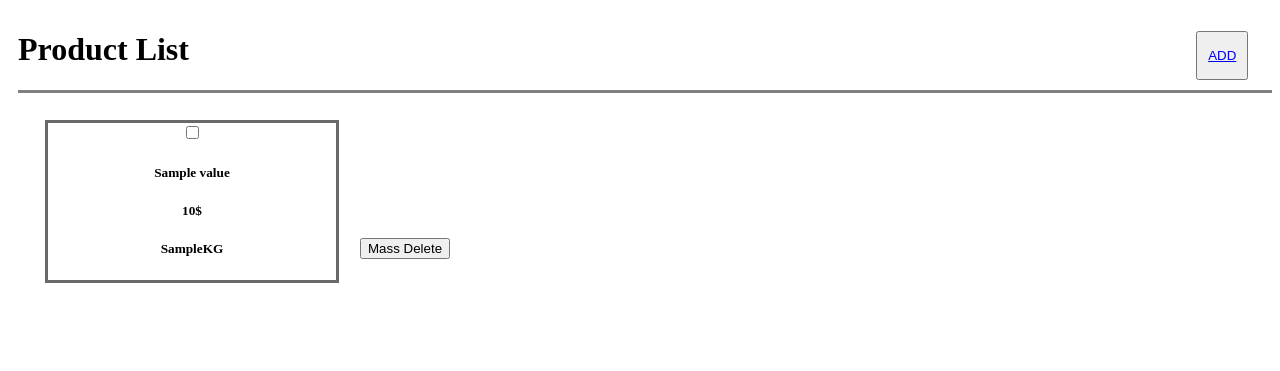
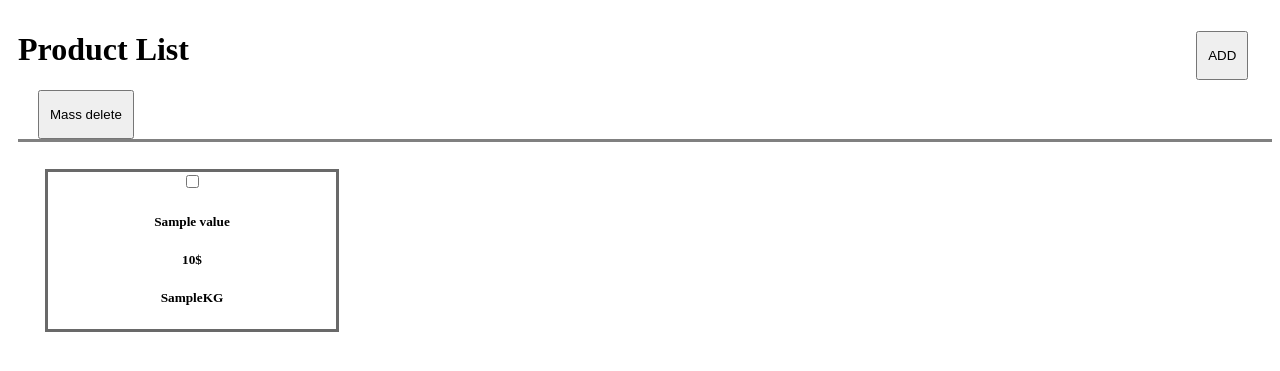
Before and after one commit to nikamgebroo/myproject, a PHP site: page /main.php in a window 1280 px wide. Shown: the top 371 px of the page. Run offline with PHP 8.4, Linux system fonts and the light colour scheme; tables that the repository leaves empty or names only in its code hold one stand-in row (values such as "Sample post"); data that the repository does not hold is empty.

Commit message:
fixed all visual bugs

```diff
--- a/main.css
+++ b/main.css
@@ -8,18 +8,20 @@
 }
 .mainProductAdd{
     display: inline-block;
-    margin-left: 80%
+    margin-left: 80%;
+}
+.mainText a{
+    text-decoration: none;
+    color: black;
 }
 #delete-product-btn{
     display: inline-block;
     margin-left: 20px;
-}
-#delete-product-btn #delete_button{
-    color: blue;
+    color: black;
 }
 .mainText button{
 
-    color: white;
+    color: black;
     padding: 15px 10px;
     text-align: center;
     text-decoration: none;
--- a/main.php
+++ b/main.php
@@ -15,17 +15,19 @@ $value='';
     <title>Title</title>
 </head>
 <body>
-
 <div class="mainText">
 <h1>Product List</h1>
     <div class ="mainProductAdd">
         <button><a href="productAdd.php">ADD</a></button>
     </div>
+    <div id="delete-product-btn">
+        <button form="form1" type="submit" name="submit1">Mass delete</button>
+    </div>
 </div>
 
     <div class="checkboxes">
         <?php foreach ($products as $i=> $product){?>
-        <form name="form1" method="post">
+        <form id="form1" method="post">
             <div class="card">
                 <div class="card-body">
                     <input type="checkbox" name="num[]" class="other" value="<?php echo $product["attribute_value_id"]?>" />
@@ -44,14 +46,13 @@ $value='';
                         ?></h5>
                 </div>
             </div>
+        </form>
+    </div>
             <?php }
             ?>
-            <div id="delete-product-btn">
-            <input  type="submit" name="submit1" value="Mass Delete">
-        </div>
+
     </div>
-    </form>
-</div>
+
 <?php
 if(isset($_POST["submit1"])){
     $deleteProduct = $_POST['num'];
@@ -63,5 +64,6 @@ if(isset($_POST["submit1"])){
     }
 }
 ?>
+
 </body>
 </html>
```
